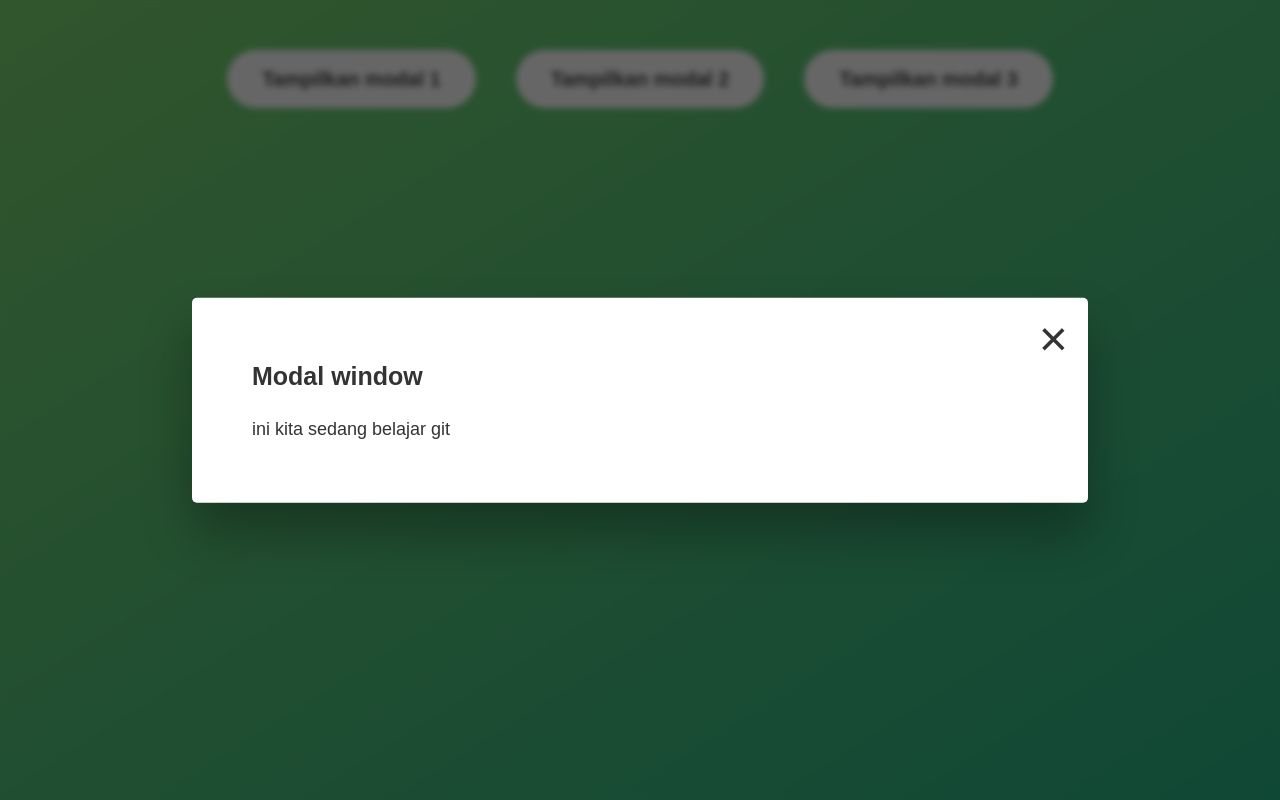
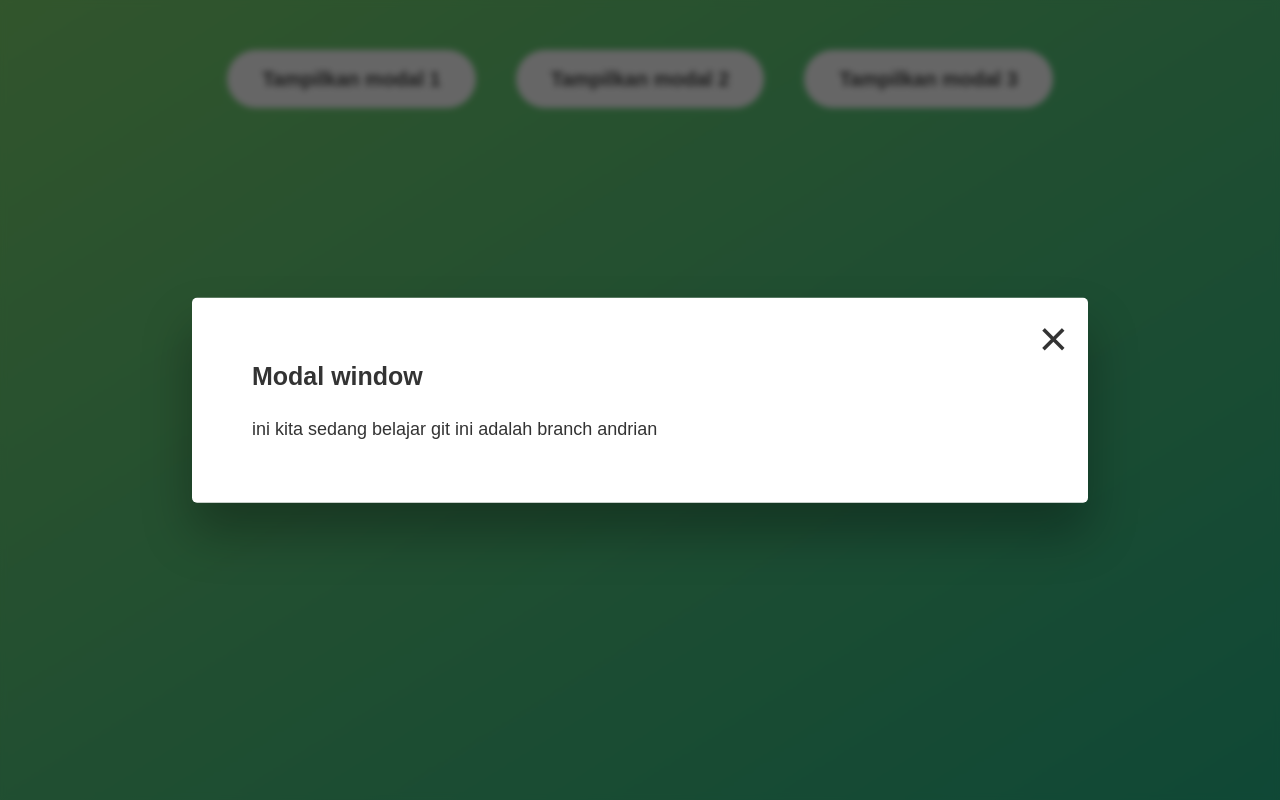
Before and after one commit to andrianm28/file-coach, a website: page index.html in a window 1280 px wide. Both pictures are taken after a click on the button "Tampilkan modal 1". Drawn offline with Linux system fonts and the light colour scheme.

Commit message:
perubahan pada branch andrian

```diff
--- a/index.html
+++ b/index.html
@@ -17,6 +17,7 @@
       <h1>Modal window</h1>
       <p>
         ini kita sedang belajar git
+        ini adalah branch andrian
       </p>
     </div>
     <div class="overlay hidden"></div>
```
